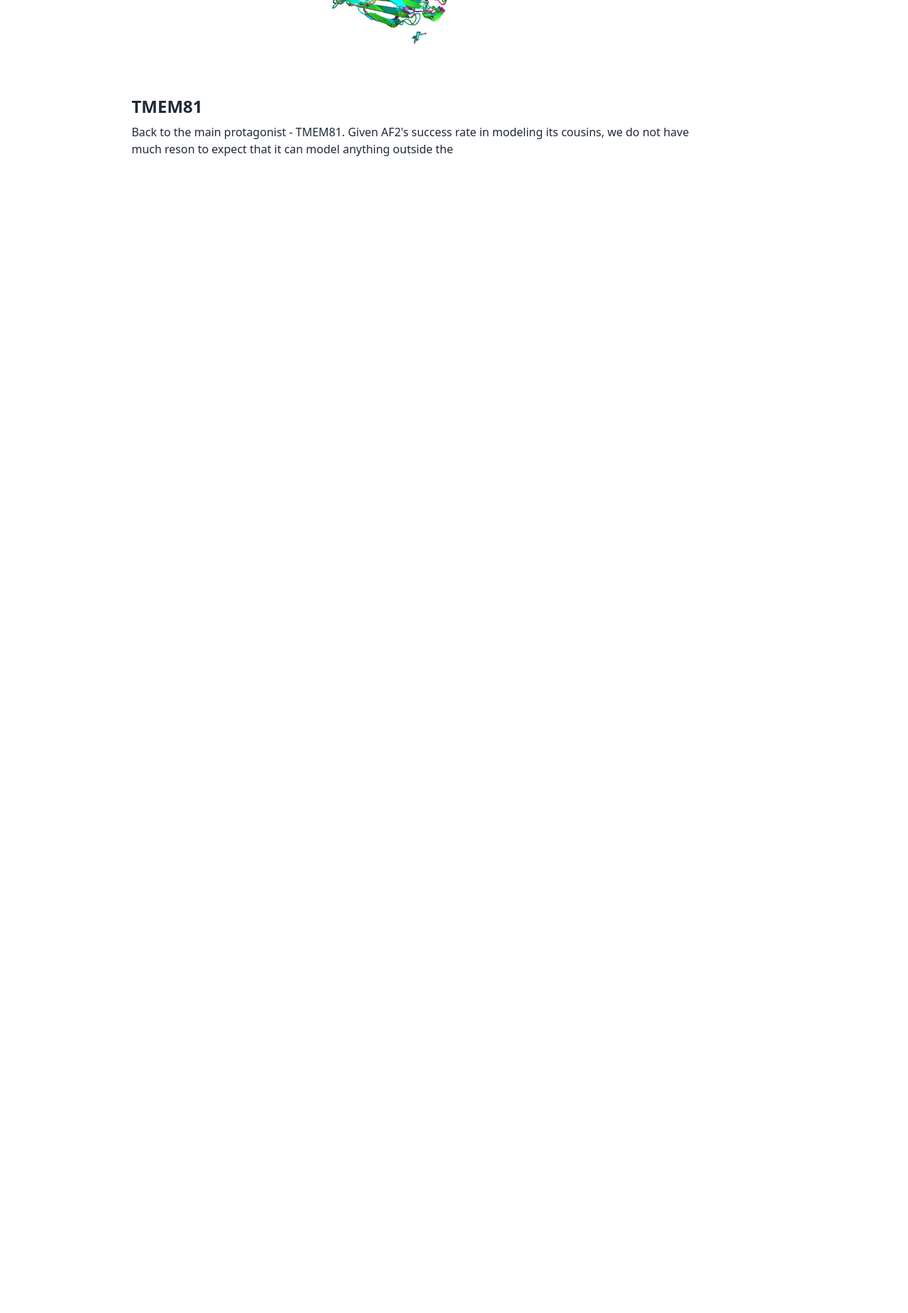
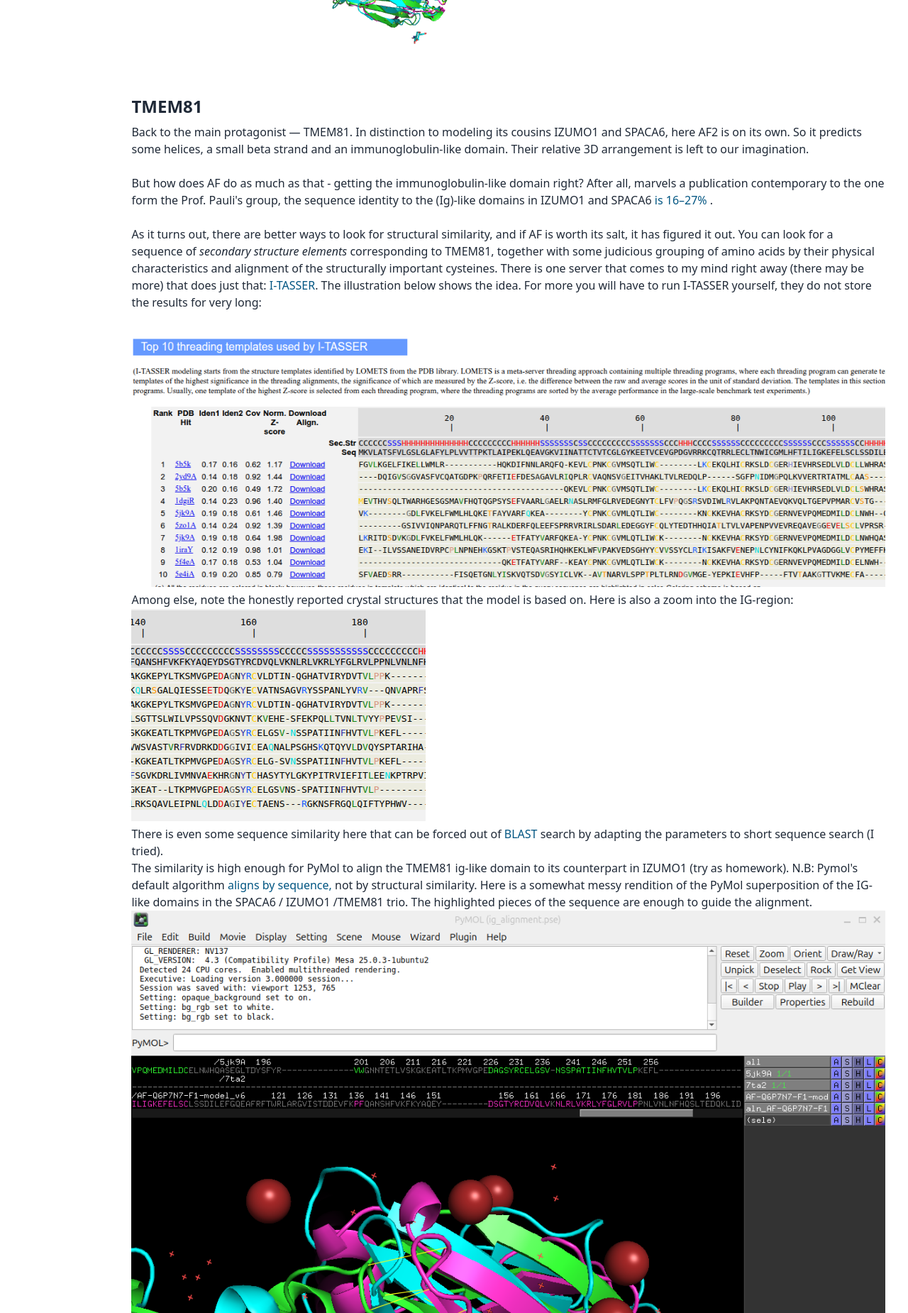
Before and after one commit to ivanamihalek/asad, a Flask app: page /TMEM81 in a window 1280 px wide. Shown: the part 1774-3624 px from the top of the page at 71% size. Before the commit the page ends 1994 px from the top, so only its background shows below. Run offline with Flask 3, Linux system fonts and the light colour scheme; some libraries are stand-ins or nearby versions.

Commit message:
tmem81 ready to ship

```diff
--- a/pages/0001_TMEM81.html
+++ b/pages/0001_TMEM81.html
@@ -80,13 +80,97 @@
 
 
 <!--------------------------------------------------------------------------------------------->
-<div class="flex gap-6 ">
-    <div class="w-3/4">
+<div class="flex gap-6">
+    <div class="w-full ">
         <h3 class="text-2xl font-semibold mt-6 mb-2">TMEM81</h3>
         <p>
-           Back to the main protagonist - TMEM81. Given AF2's success rate in modeling its cousins, we do not
-            have much reson to expect that it can model anything outside the
+            Back to the main protagonist — TMEM81. In distinction to modeling its cousins IZUMO1 and SPACA6, here AF2 is
+            on its own. So it predicts some helices, a small beta strand and an immunoglobulin-like domain.
+            Their relative 3D arrangement is left to our imagination.
         </p>
+        <br>
+        <p>
+            But how does AF do as much as that - getting the immunoglobulin-like domain right?
+            After all, marvels a publication contemporary to the one form the Prof. Pauli's group,
+            the sequence identity to the (Ig)-like domains in  IZUMO1 and SPACA6
+            <a href="https://pmc.ncbi.nlm.nih.gov/articles/PMC11052572/#:~:text=16%E2%80%9327" target="_blank">is 16–27% </a>.
+        </p>
+        <br>
+        <p>
+            As it turns out, there are better ways to look for structural similarity, and if AF is worth its salt, it has
+            figured it out.  You can look for a sequence of <em>secondary structure elements</em> corresponding to TMEM81,
+            together with some judicious grouping of amino acids by their physical characteristics and alignment of the
+            structurally important cysteines. There is one server that comes to my mind right away
+            (there may be more) that does just that: <a href="https://aideepmed.com/I-TASSER/" target="_blank">I-TASSER</a>.
+            The illustration below shows the idea. For more you will have to run I-TASSER yourself, they do not
+            store the results for very long:
+        </p>
+        <br>
+        <div class="inline-block max-w-full  min-w-[800px] -mt-1280">
+            <img src="{{ url_for('static', filename='img/0001/i-tasser-pred.png') }}"
+                 alt="Illustration of I-Tasser finding and reporting the similarity in the (predicted) secondary structure"
+                 class="max-w-full space-x-4">
+        </div>
+        <p>
+            Among else, note the honestly reported crystal structures that the model is based on.
+            Here is also a zoom into  the IG-region:
+        </p>
+        <div class="inline-block max-w-full  min-w-[500px] -mt-1280">
+            <img src="{{ url_for('static', filename='img/0001/i-tasser-ig-domain.png') }}"
+                 alt="Illustration of I-Tasser finding and reporting the similarity in the (predicted) secondary structure"
+                 class="max-w-full space-x-4"/>
+        </div>
+
+        <br/>
+        <p>
+            There is even some sequence similarity here that can be forced out of
+            <a href="https://blast.ncbi.nlm.nih.gov/Blast.cgi" target="_blank">BLAST</a>
+            search by adapting the parameters to
+            short sequence search (I tried).
+
+
+        </p>
+        <p>
+            The similarity is high enough for PyMol to align the TMEM81 ig-like
+            domain to its counterpart in IZUMO1 (try as homework).
+            N.B: Pymol's default algorithm
+            <a href="https://pymolwiki.org/Align" target="_blank">aligns by sequence,</a>
+            not by structural similarity.
+            Here is a somewhat  messy rendition of the PyMol superposition of the IG-like domains in the SPACA6 / IZUMO1 /TMEM81
+            trio. The highlighted pieces of the sequence are enough to guide the alignment.
+        </p>
+        <div class="inline-block max-w-full  min-w-[600px] -mt-1280">
+            <img src="{{ url_for('static', filename='img/0001/pymol_ig_superposition.png') }}"
+                 alt="Illustration of PyMol structurla alignment of the IG-like domains in the SPACA6 / IZUMO1 /TMEM81"
+                 class="max-w-full space-x-4">
+        </div>
+
+
+
+        <!--- there is som e intersting substory here - Izumo1 was noted to be similar to plasmodium invasion proteins
+        (https://pubmed.ncbi.nlm.nih.gov/27374339/) and poliovirus receptor (CD155)  - the latter actually being
+        a human protein that the poli viurs exploits - CD155 (cluster of differentiation 155), a
+        lso known as the poliovirus receptor, is a protein that in humans is encoded by the PVR gene.[3][4]
+        It is a transmembrane protein that is involved in forming junctions between neighboring cells.
+         It is also the molecule that poliovirus uses to enter cells. The gene is specific to the primates.
+         That's the 1dgiR structure reported by I-TASSER
+        -->
+        <p>
+            Bottom line: up to this point AF2 did not "predict" or "fold" anything new that could not have been done
+            with more pedestrian methods. An odd choice to celebrate its fifth birthday.
+        </p>
+        <br/>
+        <p>
+            Coda: To be fair to prof Pauli, his enthusiasm came from the trimerization structure prediction by AlphaFold-Multimer,
+            not from AF3 itself. To be noted, however, his lab's work did not prove that the predicted structure is correct,
+            but that the three proteins very
+            likely form a trimer. So how did AF get that? AF-Multimer is trained on known protein complexes.
+            Ig-like domains are popular among adhesion proteins. Let's return to this question in another post.
+        </p>
+        <!--- check ed the the elif structure of the complex is the same. so at list the thing is consistent.
+        Th e-life group marvers hoe the "template free" prediction looks the same as pn of the complexes it was trained on
+        --->
+
 
     </div>
 
--- a/templates/page.html
+++ b/templates/page.html
@@ -15,7 +15,8 @@
 
 
     <!-- Sidebar -->
-    <nav id="sidebar" class="w-38 bg-white border-r border-gray-300 p-6 h-screen overflow-y-auto
+    <nav id="sidebar" class="w-38 bg-white border-r border-gray-300 p-6  pt-16 md:pt-6
+                           h-screen overflow-y-auto
                          fixed md:sticky top-0 -translate-x-full md:translate-x-0 transition-transform z-40 bg-opacity-100">
         <h2 class="text-xl font-bold mb-6"><a href="/" class="hover:text-gray-700">Structures</a></h2>
         <ul class="space-y-2">
```
Also changed, not shown: static/img/0001/i-tasser-ig-domain.png (added), static/img/0001/i-tasser-pred.png (added), static/img/0001/pymol_ig_superposition.png (added), static/img/0001/ss_alignment.png (added).
